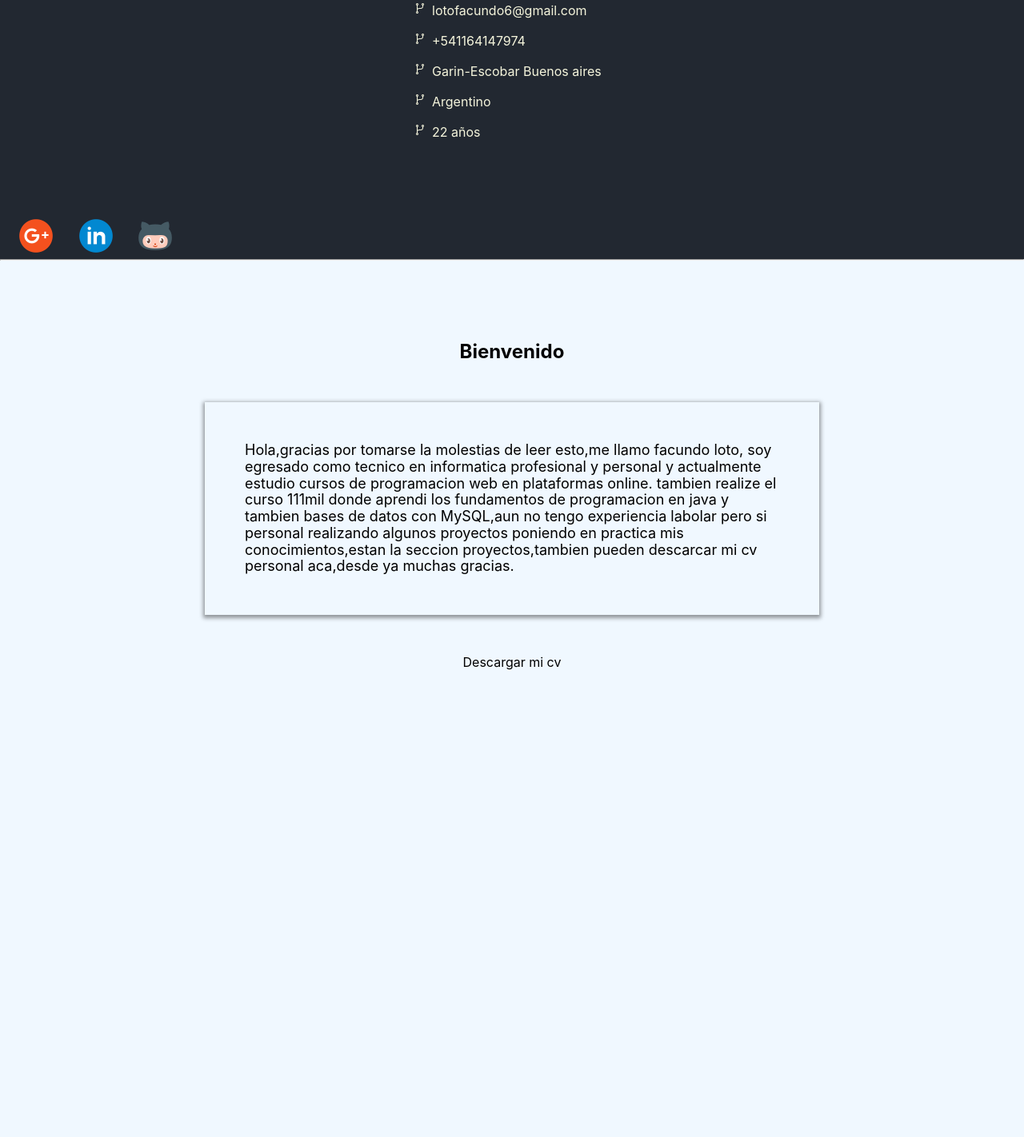
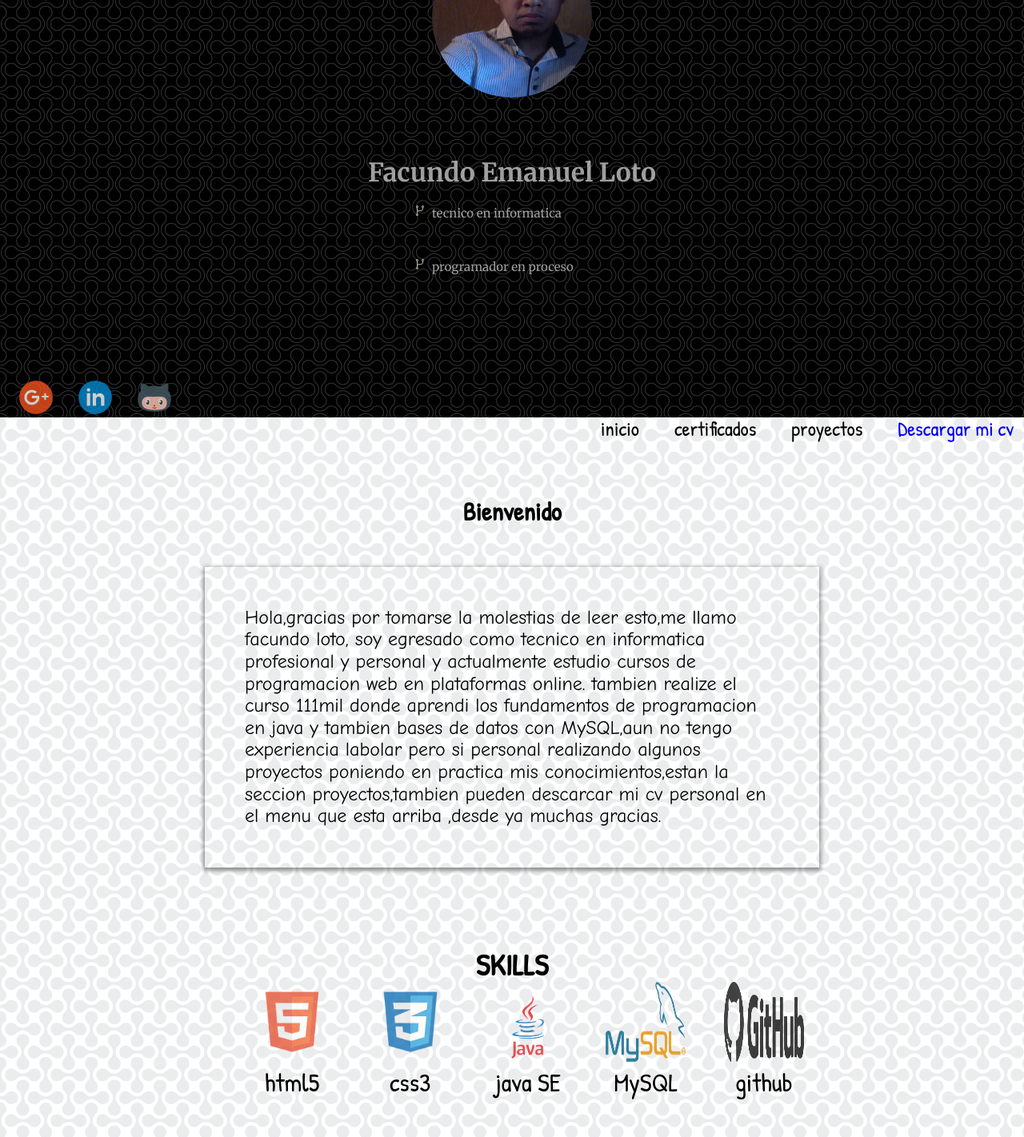
Before and after one commit to facundoloto/lotofacundo6-gmail.com, a plain HTML site: page index.html in a window 1280 px wide. Shown: the part 278-1700 px from the top of the page at 80% size. Before the commit the page ends 1116 px from the top, so only its background shows below. Drawn offline with Linux system fonts and the light colour scheme.

Commit message:
avanzando en el diseño

```diff
--- a/index.html
+++ b/index.html
@@ -4,25 +4,28 @@
 <meta charset="utf-8">
 <meta name="viewport" content="widht=device-widht, initial-scale=1.0">
 <meta name="description" content="esta pagina web ,es para darme a conocer profesionalmente">
-<meta title="inicio">
+<meta title="Facundo-Emanuel-Loto">
 <link rel="stylesheet" href="styles.css" >
-<link rel="stylesheet" href="normalize.css" >
-<head>
-<body>
+<link rel="stylesheet" href="normalize.css">
+<link href="https://fonts.googleapis.com/css?family=Comic+Neue&display=swap" rel="stylesheet">
+<!--font-family: 'Comic Neue', cursive;-->
+<link href="https://fonts.googleapis.com/css?family=Comic+Neue|Patrick+Hand&display=swap" rel="stylesheet">
+<!--font-family: 'Patrick Hand', cursive;-->
+<link href="https://fonts.googleapis.com/css?family=Merriweather:400,700" rel="stylesheet">
+<!-- font-family: 'Merriweather', serif; -->
+</head>
 <body>
 <header>
 <div class="contenedor">
-<div class="menu">
-<ul>
-<li>inicio</li>
-<li>certificados</li>
-<li>proyectos</li>
-</ul>
-</div>
 <div class="profile">
 <img src="imagenes-inicio/perfil.jpg">
 <h1>Facundo Emanuel Loto</h1>
 <ul>
+<li>tecnico en informatica</li>
+<br>
+<li>programador en proceso</li>
+</ul>
+<!--<ul>
 <li>lotofacundo6@gmail.com</li>
 <br>
 <li>+541164147974</li>
@@ -32,24 +35,60 @@
 <li>Argentino</li>
 <br>
 <li>22 años</li>
-</ul>
+</ul>--> <!--esto sirve para comentar-->
+</div>
+
 </div>
 <div class="redes">
-<img src="imagenes-inicio/icons8-google-plus-50.png">
-<img src="imagenes-inicio/icons8-linkedin-rodeado-de-círculo-50.png">
-<img src="imagenes-inicio/icons8-github-2-50.png">
+<a href="lotofacundo6@gmail.com"><img src="imagenes-inicio/icons8-google-plus-50.png"></a>
+<a href="https://www.linkedin.com/in/facundo-emanuel-loto-496384177/"><img src="imagenes-inicio/icons8-linkedin-rodeado-de-círculo-50.png"></a>
+<a href="https://github.com/facundoloto"><img src="imagenes-inicio/icons8-github-2-50.png"></a>
 </div>
+<div class="menu">
+    <ul>
+    <li>inicio</li>
+    <li>certificados</li>
+    <li>proyectos</li>
+    <li><a target="bank" href="Facundo_Loto.pdf" class="dowload">Descargar mi cv</a></li>
+    </ul>
+    </div>
 </div>
 </header>
-<hr>
 <div class="content-box">
 <h2>Bienvenido</h2>
 <p>
 Hola,gracias por tomarse la molestias de leer esto,me llamo facundo loto,
 soy egresado como tecnico en informatica profesional y personal y actualmente estudio cursos de programacion
 web en plataformas online.
-tambien realize el curso 111mil donde aprendi los fundamentos de programacion en java y tambien bases de datos con MySQL,aun no tengo experiencia labolar pero si personal realizando algunos proyectos poniendo en practica mis conocimientos,estan la seccion proyectos,tambien pueden descarcar mi cv personal aca,desde ya muchas gracias.
+tambien realize el curso 111mil donde aprendi los fundamentos de programacion en java y tambien bases de datos con MySQL,aun no tengo experiencia labolar pero si personal realizando algunos proyectos
+poniendo en practica mis conocimientos,estan la seccion proyectos,tambien pueden descarcar mi cv personal en el menu que esta arriba
+,desde ya muchas gracias.
 </p>
 </div>
-<a target="bank" href="Facundo_Loto.pdf" class="dowload">Descargar mi cv</a>
+<div class="skills">
+<h3>SKILLS</h3>
+<ul>
+<li>
+<img src="imagenes-inicio/html.png">
+<p>html5</p>
+</li>
+<li>
+<img src="imagenes-inicio/css3.png">
+<p>css3</p>
+</li>
+<li>
+<img src="imagenes-inicio/java.png">
+<p>java SE</p>
+</li>
+<li>
+<img src="imagenes-inicio/mysql.png">
+<p>MySQL</p>
+</li>
+<li>
+<img src="imagenes-inicio/github.png">
+<p>github</p>
+</li>
+</ul>
+</div>
 </body>
+</html>
--- a/styles.css
+++ b/styles.css
@@ -1,17 +1,21 @@
 *{
 box-sizing: border-box;
 padding:0;
-margin:0;
-font-family:-apple-system, BlinkMacSystemFont, 'Segoe UI', Roboto, Oxygen, Ubuntu, Cantarell, 'Open Sans', 'Helvetica Neue', sans-serif;
+margin:0; /*inicializar en 0 el body*/
+}
+:root{
+--fuente: "Merriweather", serif;
+--tamaño:15px;
 }
 body{
-background-color: aliceblue;
+background-image:url("imagenes-inicio/double-bubble.png");
 }
-header{
-background-color:#222831;
-color: #f5f5dc;
+.contenedor{
+background-image:url("imagenes-inicio/double-bubble-dark.png");
+color:rgb(224, 224, 224);
+width:100%; /* el ancho lo mas que pueda*/
+height:100vh; /*vh es viewport height el alto total de la pantalla*/
 }
-
 .profile{
 width:500px;
 height:500px;
@@ -19,31 +23,62 @@ margin-left:auto;
 margin-right:auto;
 }
 .profile img{
+margin-right:10px;
 margin-left:30%;
+margin-top:200px;
+margin-bottom:50px;
 }
-.profile ul{
+
+.profile ul{ /*lista de perfil*/
 margin-left:30%;
 list-style:url("imagenes-inicio/icon.png");
+font-family:var(--fuente);
+font-size: var(--tamaño);
+filter: opacity(0.7);
+}
+.profile ul li{
+margin-bottom:30px;
+}
+.menu{
+position: absolute;
+right:1%; /*posicionar en cualquier lado una caja*/
+
 }
 .menu ul{
 list-style: none;
-padding-top:30px;
 }
 .menu ul li{
-display:inline;
-text-align:center;
-margin-left:20px;
+display:inline-block;
+font-family:'Patrick Hand', cursive;
+font-size:25px;
+padding-left:40px;
+}
+.menu ul li:hover{
+font-size:30px;
+transition:0.5s;
 }
 .profile img{
-width:150px;
-height:150px;
+width:200px;
+height:200px;
 border-radius:50%;
 }
 .profile h1{
 text-align: center;
+font-family:var(--fuente);
+font-size:2em;
+filter: opacity(0.7);
 }
 .redes img{
 margin-left: 20px;
+filter:opacity(.8);
+}
+.redes{
+margin-top:-50px;
+position:fixed;
+}
+.redes img:hover{
+transition: 0.8s;
+filter:opacity(100%);
 }
 .content-box{
 width:60%;
@@ -53,18 +88,33 @@ margin-bottom:50px;
 }
 .content-box h2{
 text-align: center;
+font-family:'Patrick Hand', cursive;
+font-size:2em;
 margin-top:100px;
 margin-bottom:50px;
 }
 .content-box p{
 box-shadow:0 2px 5px 2px rgb(0,0,0,.4);
-font-size: large;
+font-family:'Comic Neue', cursive;;
+font-size: x-large;
 padding:50px;
 }
  a{
-display:block;
-text-align:center;
-text-decoration:none;
-margin-top:10px;
-color: black;
+text-decoration: none;
 }
+.skills{
+    text-align: center;
+    font-family:'Patrick Hand', cursive;
+    font-size:2em;
+    margin-top:100px;
+    margin-bottom:50px;
+}
+.skills ul li{
+display: inline-block;
+margin-left:40px;
+}
+.skills ul li img{
+width:100px;
+height:100px;
+filter:opacity(.8);
+}
```
Also changed, not shown: ._double-bubble-dark.png (added), ._double-bubble.png (added), imagenes-inicio/bones.gif (added), imagenes-inicio/css3.png (added), imagenes-inicio/dinos.png (added), imagenes-inicio/double-bubble-dark.png (added), imagenes-inicio/double-bubble.png (added), imagenes-inicio/github.png (added), imagenes-inicio/html.png (added), imagenes-inicio/java.png (added), imagenes-inicio/mysql.png (added), imagenes-inicio/readme.txt (added), imagenes-inicio/template/dinos.png (added), imagenes-inicio/template/readme.txt (added), 4 other files.
